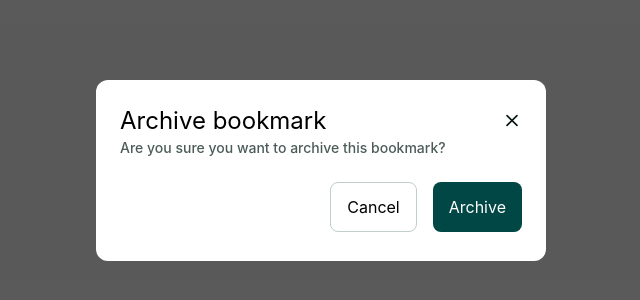
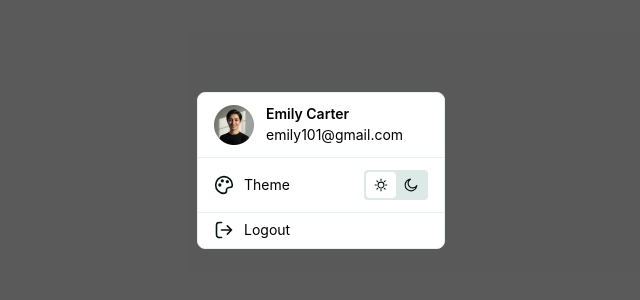
Before and after one commit to JyrexRonaldo/bookmark-manager-app, a React (Vite) app in the folder frontend/: page /test in a window 1280 px wide. Shown: the part 230-530 px from the top of the page, without its empty margins (319-959 px from the left). Built offline with nearby package versions, Linux system fonts and the light colour scheme.

Commit message:
Add profile menu

```diff
--- /dev/null
+++ b/frontend/src/components/ProfileMenu/ProfileMenu.tsx
@@ -0,0 +1,47 @@
+function ProfileMenu() {
+  return (
+    <>
+      <div className="flex h-screen items-center justify-center bg-[#131313]/70">
+        <div className="flex w-[248px] flex-col gap-[4px] rounded-[8px] border border-[#E8F0EF] bg-white">
+          <div className="flex h-[65px] items-center gap-[12px] border-b border-b-[#E8F0EF] px-[16px] py-[12px]">
+            <div>
+              <img
+                src="/img/image-avatar.webp"
+                className="size-[40px]"
+                alt=""
+              />
+            </div>
+            <div>
+              <p className="text-[14px]/[140%] font-semibold">Emily Carter</p>
+              <p className="text-[14px]/[150%] tracking-[1%]">
+                emily101@gmail.com
+              </p>
+            </div>
+          </div>
+          <div className="flex h-[46px] items-center gap-[10px] px-[16px] py-[4px]">
+            <img src="/img/icon-theme.svg" alt="" />
+            <p className="grow text-[14px]/[140%]">Theme</p>
+            <div className="flex h-[30px] w-[64px] items-center rounded-[4px] bg-[#DDE9E7] p-[2px]">
+              <img
+                className="h-[26px] w-[30px] rounded-[4px] bg-white px-[8px] py-[6px]"
+                src="/img/icon-light-theme.svg"
+                alt=""
+              />
+              <img
+                className="h-[26px] w-[30px] rounded-[4px] px-[8px] py-[6px]"
+                src="/img/icon-dark-theme.svg"
+                alt=""
+              />
+            </div>
+          </div>
+          <div className="flex h-[36px] items-center gap-[10px] border-t border-t-[#E8F0EF] px-[16px] py-[4px]">
+            <img src="/img/icon-logout.svg" alt="" />
+            <p className="text-[14px]/[140%]">Logout</p>
+          </div>
+        </div>
+      </div>
+    </>
+  );
+}
+
+export default ProfileMenu;
--- a/frontend/src/routes.tsx
+++ b/frontend/src/routes.tsx
@@ -1,8 +1,9 @@
 // import AddBookmark from "./components/AddBookmark/AddBookmark";
 import App from "./components/App/App";
-import Dialog from "./components/Dialog/Dialog";
+// import Dialog from "./components/Dialog/Dialog";
 import ErrorPage from "./components/ErrorPage/ErrorPage";
 import ForgetPassword from "./components/ForgetPassword/ForgetPassword";
+import ProfileMenu from "./components/ProfileMenu/ProfileMenu";
 import ResetPassword from "./components/ResetPassword/ResetPassword";
 import Signin from "./components/Signin/Signin";
 import Signup from "./components/Signup/Signup";
@@ -32,7 +33,7 @@ const routes = [
   },
    {
     path: "/test",
-    element: <Dialog />,
+    element: <ProfileMenu />,
   },
 ];
 
```
